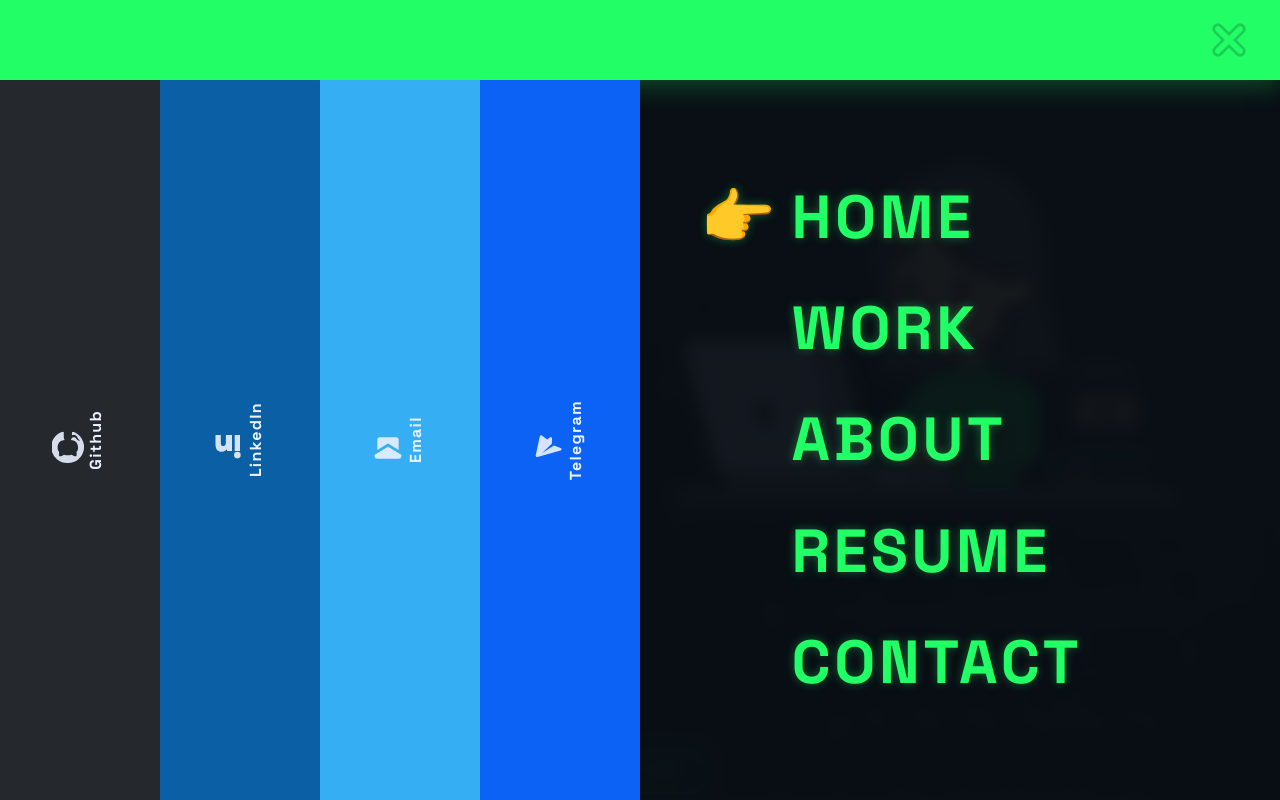
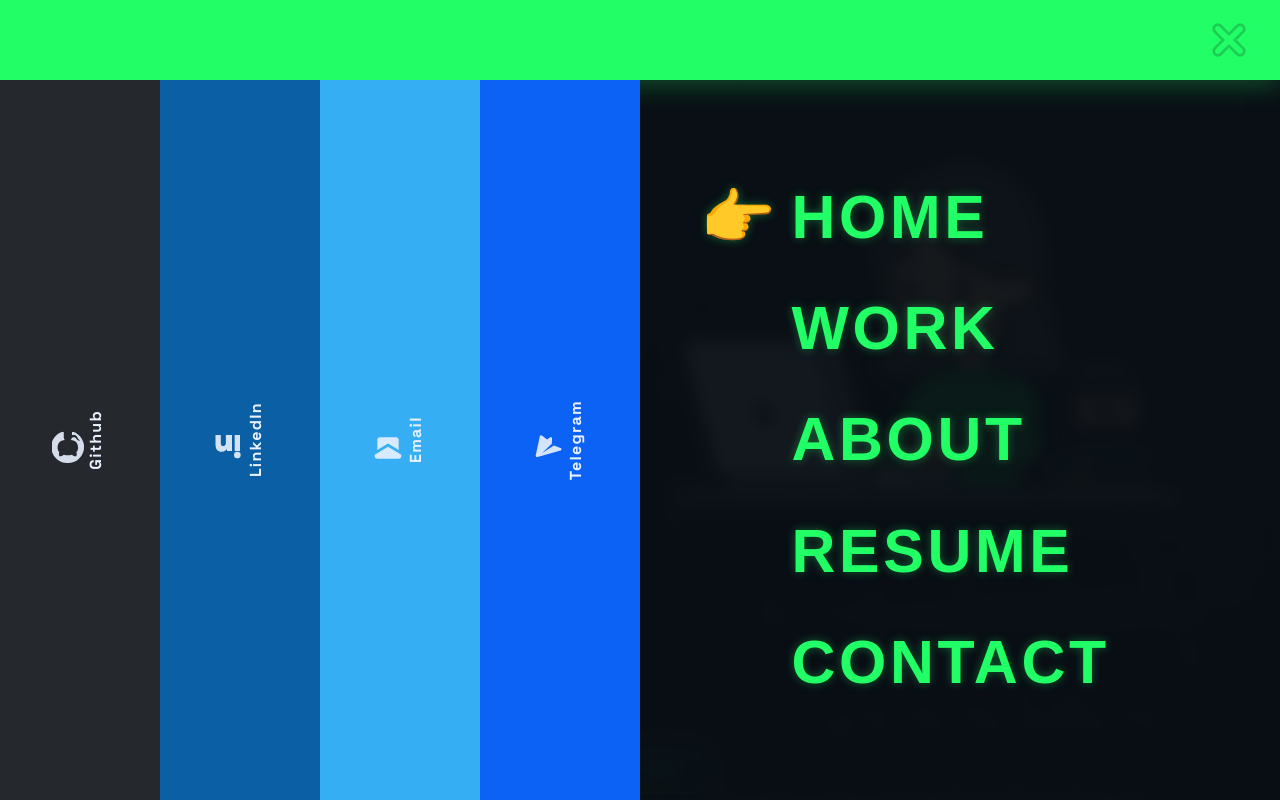
Before and after one commit to TINANOROUZI/portfolio-tina, a React (Vite) app: page / in a window 1280 px wide. Both pictures are taken after a click on the button "Open menu". Built offline with nearby package versions, Linux system fonts and the light colour scheme.

Commit message:
Update OverlayMenu.jsx

```diff
--- a/src/components/nav/OverlayMenu.jsx
+++ b/src/components/nav/OverlayMenu.jsx
@@ -63,7 +63,7 @@ export default function OverlayMenu({ open, onClose }) {
   const menu = [
     { label: "HOME",   to: "/" },
     { label: "WORK",   to: "/work" },
-    { label: "ABOUT",  to: "/about" },          // ✅ separate page
+    { label: "ABOUT",  to: "/about" },
     { label: "RESUME", href: "/resume.pdf", newTab: true },
     { label: "CONTACT",href: "/#contact" },
   ];
@@ -85,8 +85,13 @@ export default function OverlayMenu({ open, onClose }) {
         >
           <svg width="38" height="38" viewBox="0 0 24 24" aria-hidden="true">
             <path d="M5 5l14 14M19 5L5 19" stroke="#0b0f17" strokeWidth="7" strokeLinecap="round" opacity=".22" />
-            <path d="M5 5l14 14M19 5L5 19" stroke="#22ff66" strokeWidth="3.5" strokeLinecap="round"
-              style={{ filter: "drop-shadow(0 0 8px rgba(34,255,102,.45))" }} />
+            <path
+              d="M5 5l14 14M19 5L5 19"
+              stroke="#22ff66"
+              strokeWidth="3.5"
+              strokeLinecap="round"
+              style={{ filter: "drop-shadow(0 0 8px rgba(34,255,102,.45))" }}
+            />
           </svg>
         </button>
       </div>
@@ -110,7 +115,7 @@ export default function OverlayMenu({ open, onClose }) {
                 onMouseEnter={() => setActive(i)}
               >
                 {"to" in m ? (
-                  <Link to={m.to} onClick={onClose} className="menu-link">
+                  <Link to={m.to} onClick={onClose} className="menu-link font-stencil">
                     <span className={`pointer ${active === i ? "opacity-100 translate-x-0" : "opacity-0 -translate-x-3"}`}>👉</span>
                     {m.label}
                   </Link>
@@ -118,7 +123,7 @@ export default function OverlayMenu({ open, onClose }) {
                   <a
                     href={m.href}
                     onClick={onClose}
-                    className="menu-link"
+                    className="menu-link font-stencil"
                     target={m.newTab ? "_blank" : "_self"}
                     rel={m.newTab ? "noreferrer" : undefined}
                   >
```
